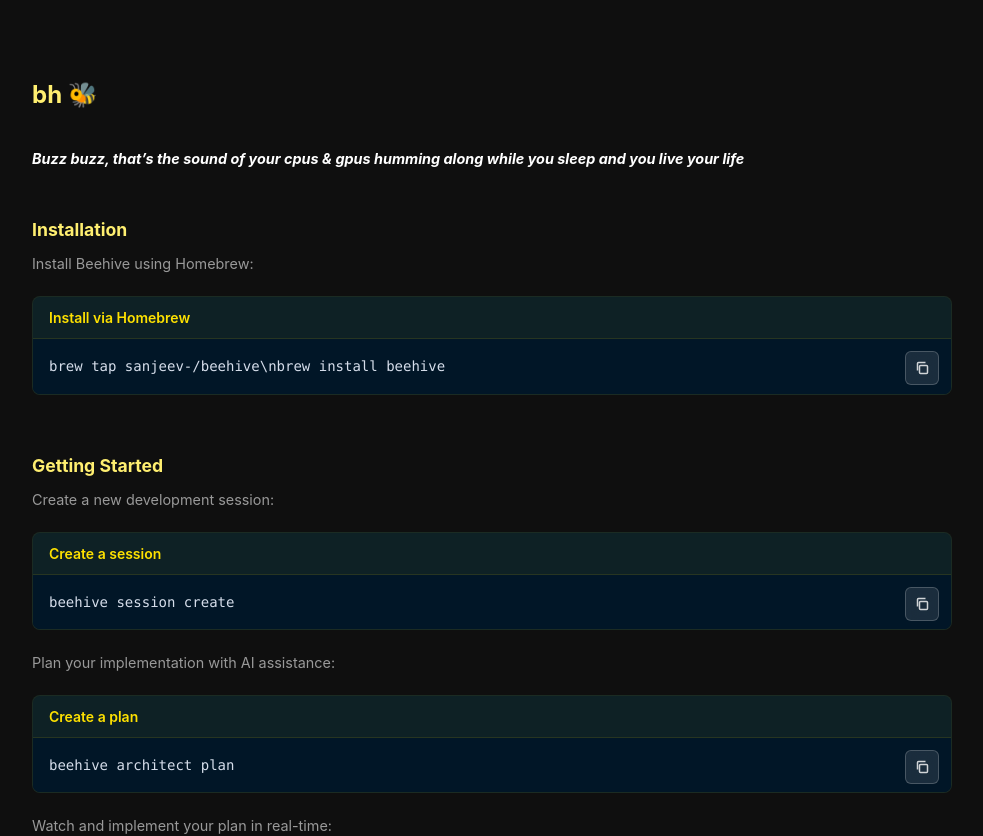
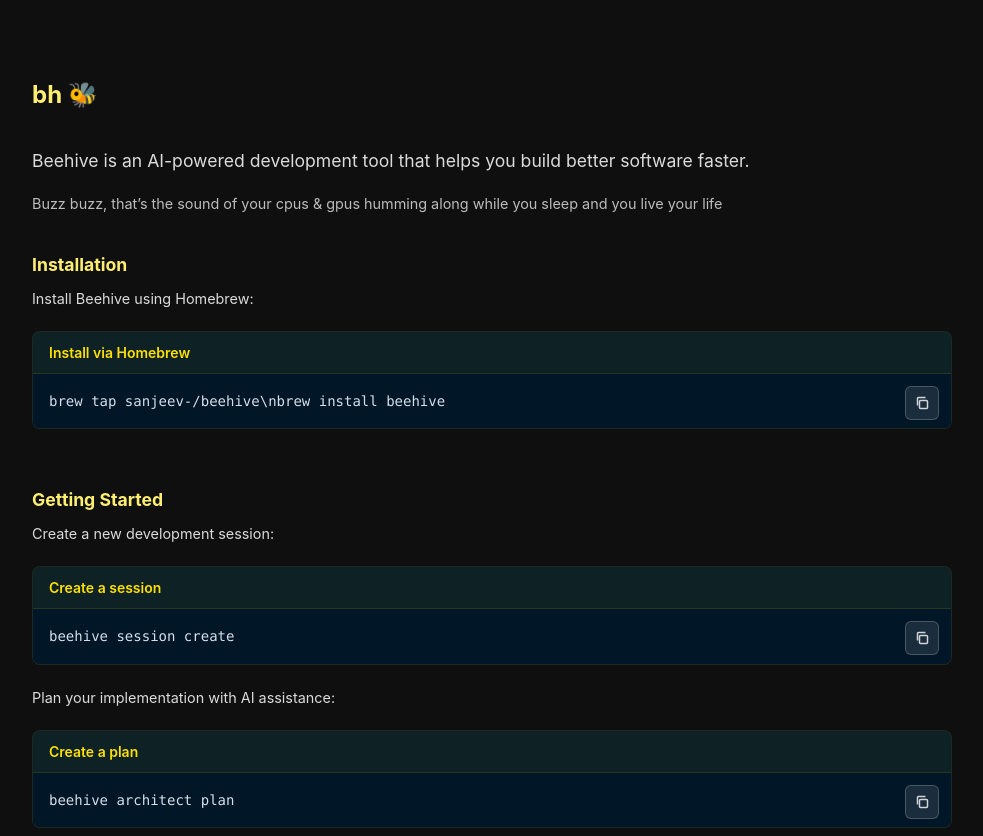
Before and after one commit to sanjeev-/beehive, a React (Vite) app in the folder site/: page / in a window 1280 px wide. Shown: the top 836 px of the page, without its empty margins (148-1131 px from the left). Built offline with nearby package versions, Linux system fonts and the light colour scheme.

Commit message:
update again

```diff
--- a/site/src/App.css
+++ b/site/src/App.css
@@ -23,13 +23,18 @@
   margin-bottom: 40px;
 }
 
-/* Motto: White, Bold, Italic */
+/* Summary: White, Bold */
+.summary {
+  color: #dbdbdb;
+  font-size: 1.1rem;
+  margin-bottom: 20px;
+  line-height: 1.4;
+}
+
 .buzz-motto {
-  color: #ffffff;
-  font-weight: bold;
-  font-style: italic;
+  color: #bcbcbc;
   font-size: 0.9rem;
-  margin-bottom: 50px;
+  margin-bottom: 20px;
   line-height: 1.4;
 }
 
@@ -43,7 +48,7 @@
 
 /* Small, very light gray text */
 p {
-  color: #999999;
+  color: #dbdbdb;
   font-size: 0.9rem;
   margin-bottom: 15px;
 }
--- a/site/src/App.tsx
+++ b/site/src/App.tsx
@@ -10,6 +10,10 @@
 
       <main>
         {/* Motto Section */}
+        <p className="summary">
+          Beehive is an AI-powered development tool that helps you build better software faster.
+        </p>
+
         <p className="buzz-motto">
           Buzz buzz, that’s the sound of your cpus & gpus humming along while you sleep and you live your life
         </p>
```
